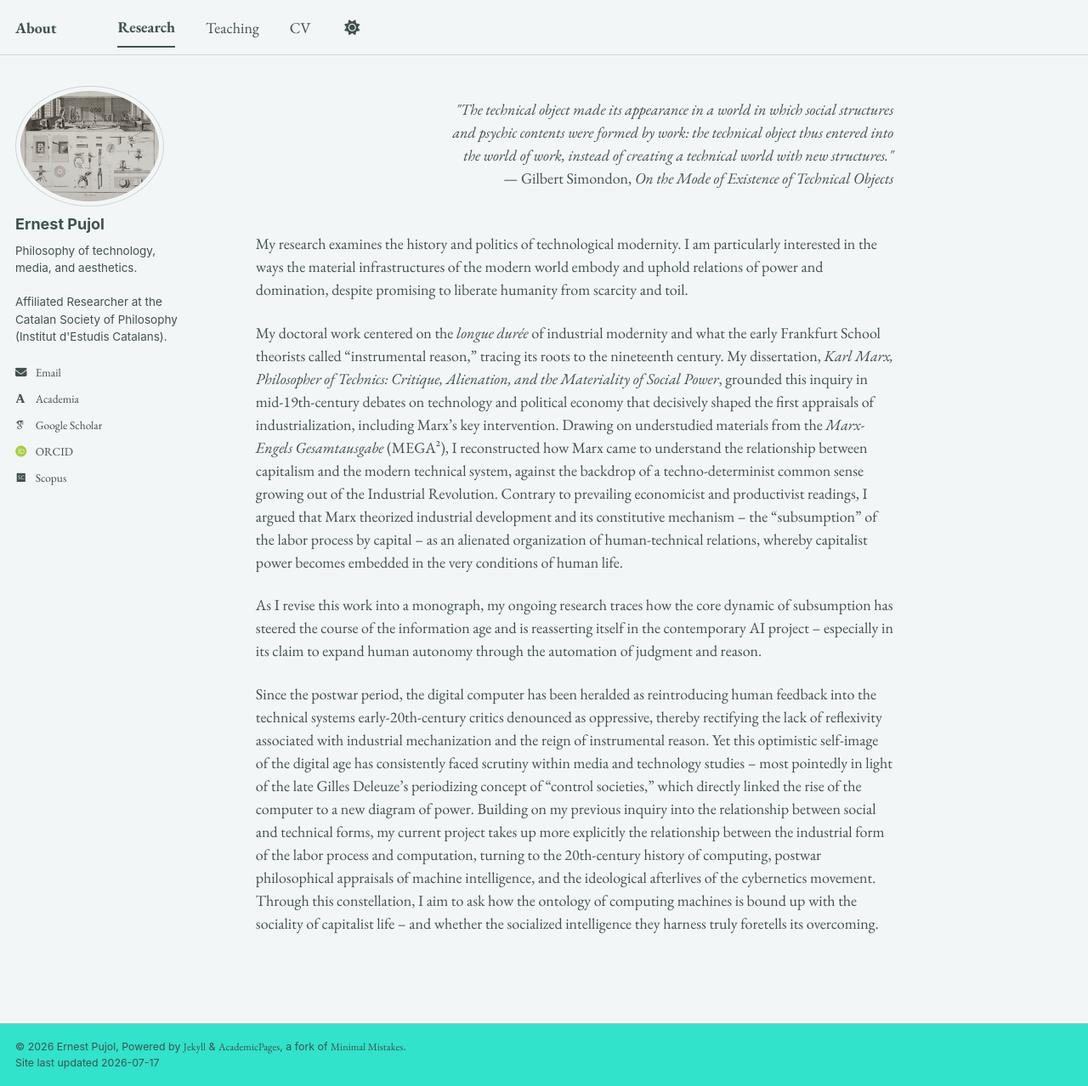
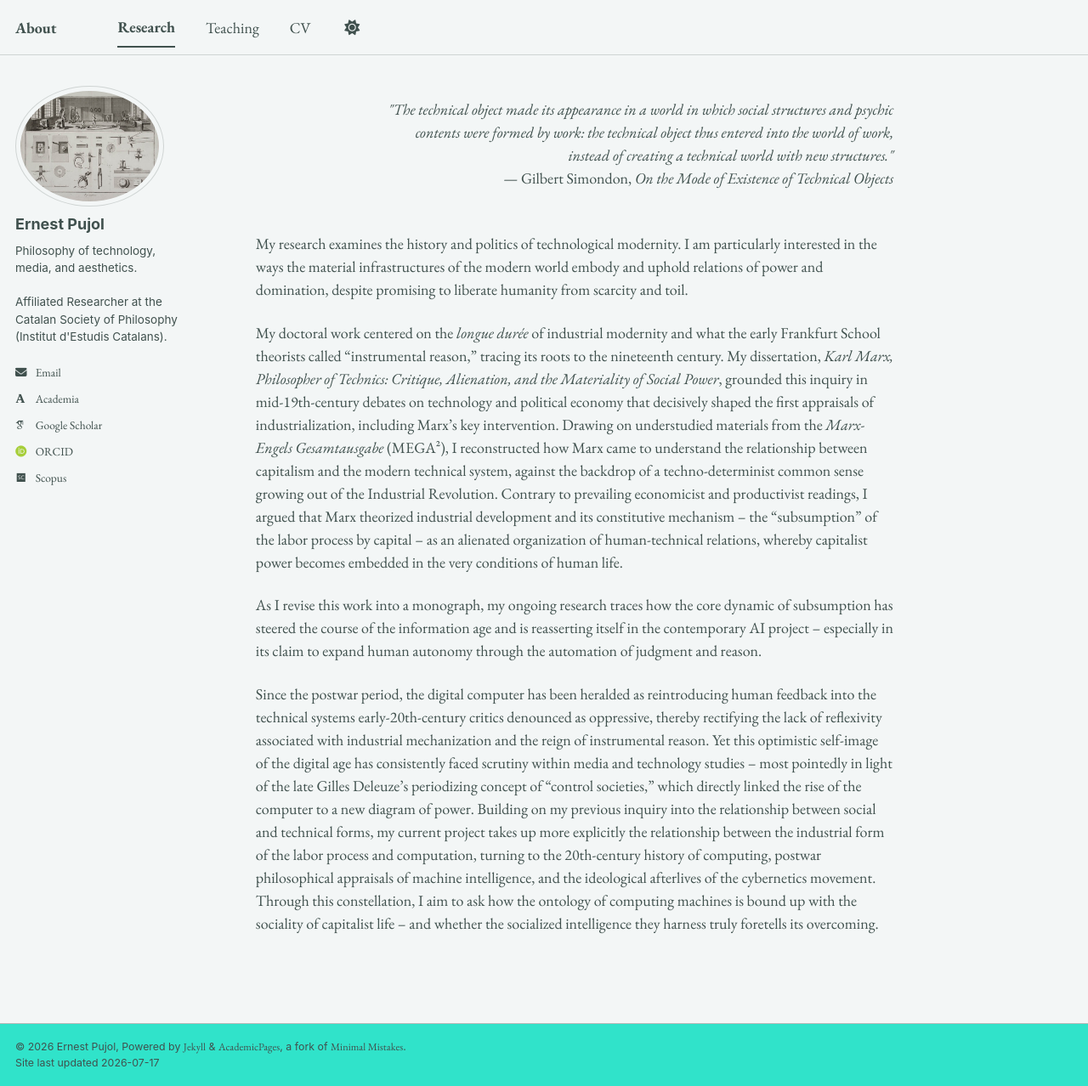
Before and after one commit to epujol90/epujol90.github.io, a Jekyll site: the page built from _pages/research.md, in a window 1280 px wide and 1278 px high. Shown: the whole window at 85% size. Built offline with Jekyll 4.4.1, drawn with Linux system fonts in a browser that asks for light colours; some web fonts are replaced; a script bundle is joined from its source files by our own code; library files that are not in the unit come from our copies.

Commit message:
Update research.md

```diff
--- a/_pages/research.md
+++ b/_pages/research.md
@@ -5,7 +5,7 @@ permalink: /research/
 author_profile: true
 ---
 
-<div style="text-align: right; margin-left: 30%;">
+<div style="text-align: right; margin-left: 20%;">
 <em>"The technical object made its appearance in a world in which social structures and psychic contents were formed by work: the technical object thus entered into the world of work, instead of creating a technical world with new structures."</em><br>
 — Gilbert Simondon, <em>On the Mode of Existence of Technical Objects</em>
 </div>
```
